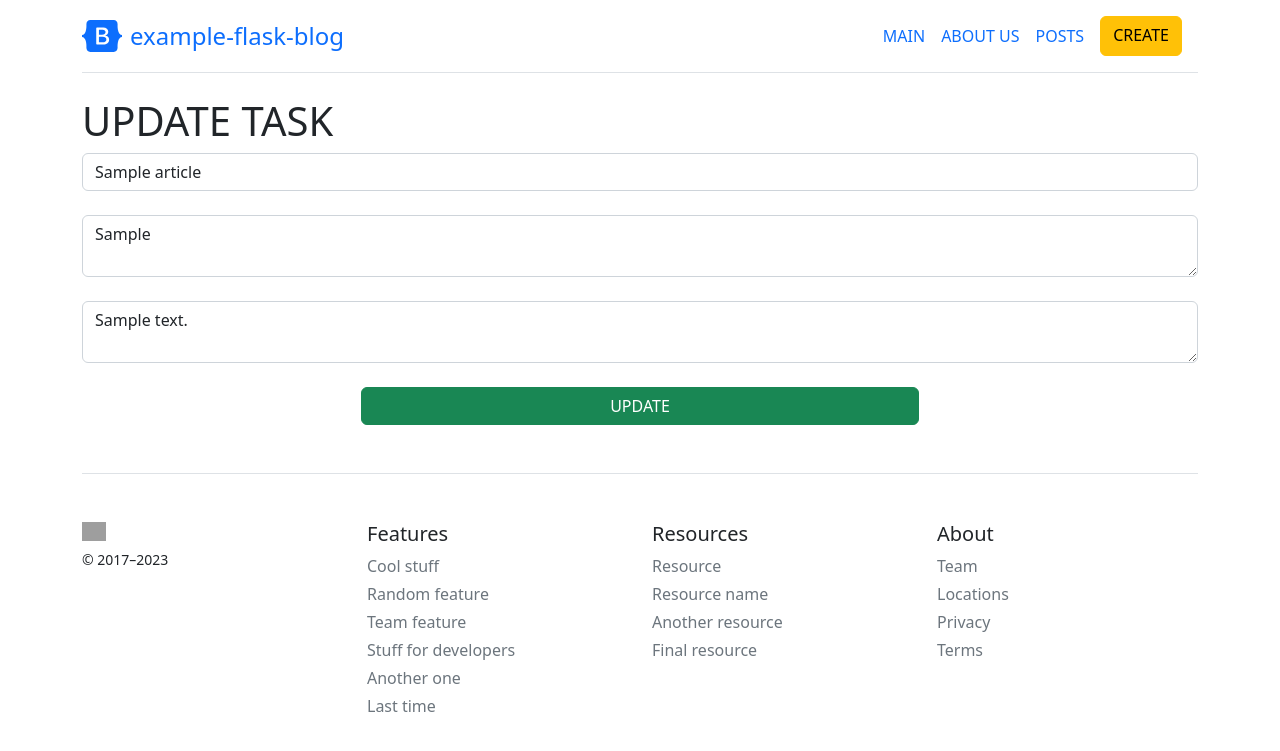
After one commit to Petrovskaya-Svetlana/flaskProject, a Flask app: page /posts/1/update in a window 1280 px wide. The commit adds this page. Shown: the top 751 px of the page. Run offline with Flask 3, Linux system fonts and the light colour scheme; tables that the repository leaves empty hold one stand-in row (values such as "Sample post"); grey boxes are pictures that could not be loaded.

Commit message:
finished 150

```diff
--- a/app.py
+++ b/app.py
@@ -53,6 +53,27 @@ def posts_delete(id):
         return "ERROR"
 
 
+@app.route('/posts/<int:id>/update', methods=['POST', 'GET'])
+def posts_update(id):
+    if request.method == "POST":
+        title = request.form['title']
+        intro = request.form['intro']
+        text = request.form['text']
+
+        article = Article(title=title, intro=intro, text=text)
+
+        try:
+            db.session.add(article)
+            db.session.commit()
+            return redirect('/posts')
+
+        except:
+            return 'ERROR'
+    else:
+        article = Article.query.get(id)
+        return render_template('posts_update.html', article=article)
+
+
 @app.route('/create', methods=['POST', 'GET'])
 def create():
     if request.method == "POST":
--- a/templates/posts_detail.html
+++ b/templates/posts_detail.html
@@ -10,7 +10,7 @@
     <div class="alert alert-info">
         <p>{{ article.intro }}</p>
         <p><b>Date: {{ article.date.date() }}</b></p>
-        <a href="/posts/{{ article.id }}/delete" class="btn btn-warning">DELETE</a>
+        <a href="/posts/{{ article.id }}/delete" class="btn btn-danger">DELETE</a>
         <a href="/posts/{{ article.id }}/update" class="btn btn-success">UPDATE</a>
     </div>
 {% endblock %}
--- /dev/null
+++ b/templates/posts_update.html
@@ -0,0 +1,17 @@
+{% extends 'base.html' %}
+
+{% block title %}
+    UPDATE PAGE
+{% endblock %}
+
+{% block content %}
+    <h1>UPDATE TASK</h1>
+    <form method="post">
+        <input type="text" name="title" id="title" class="form-control" value="{{ article.title }}" placeholder="INPUT NAME"><br>
+        <textarea name="intro" id="intro" class="form-control" placeholder="INPUT INTRO">{{ article.intro }}</textarea><br>
+        <textarea name="text" id="text" class="form-control" placeholder="INPUT TEXT">{{ article.text }}</textarea><br>
+        <div class="d-grid gap-2 col-6 mx-auto">
+            <input type="submit" class="btn btn-success" value="UPDATE">
+        </div>
+    </form>
+{% endblock %}
```
